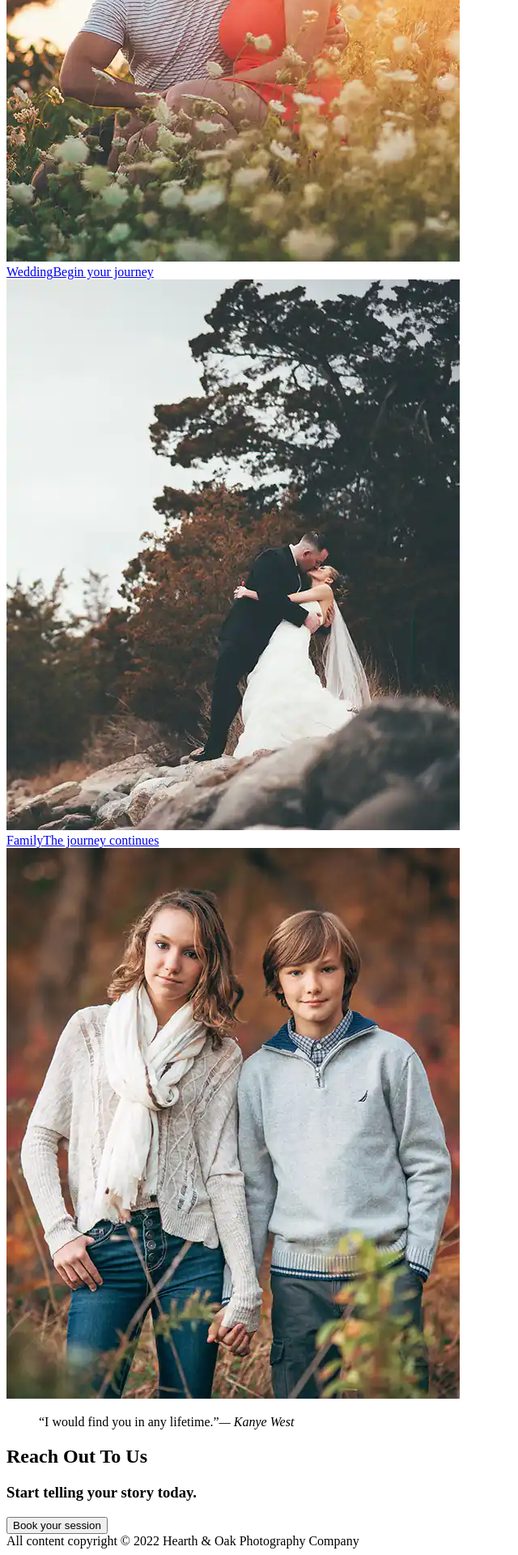
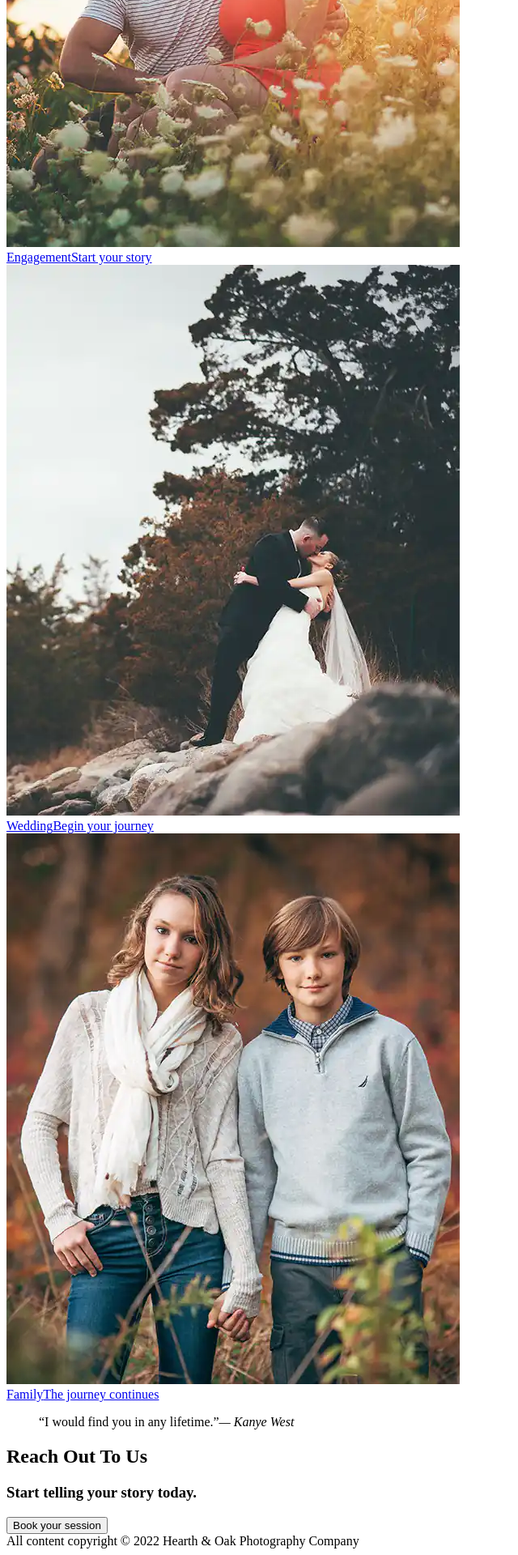
Before and after one commit to Ultharite/hearthandoak, a Next.js app: page / in a window 1280 px wide. Shown: the part 2901-4821 px from the top of the page at 81% size, without its empty margins (0-640 px from the left). Built offline with nearby package versions, Linux system fonts and the light colour scheme.

Commit message:
Different method for three box links

```diff
--- a/pages/index.js
+++ b/pages/index.js
@@ -129,10 +129,7 @@ export default function Home() {
                     </h3>
                     <div className="links">
                       <a className="links__action" href="#">
-                        <header>
-                          <span className="links__title">Engagement</span>
-                          <span className="links__cta">Start your story</span>
-                        </header>
+
                         <div className="links__imgwrap">
                           <Image
                             className="links__img"
@@ -142,12 +139,13 @@ export default function Home() {
                             height="680"
                           />
                         </div>
+                        <header className="links__header">
+                          <span className="links__title">Engagement</span>
+                          <span className="links__cta">Start your story</span>
+                        </header>
                       </a>
                       <a className="links__action" href="#">
-                        <header>
-                          <span className="links__title">Wedding</span>
-                          <span className="links__cta">Begin your journey</span>
-                        </header>
+
                         <div className="links__imgwrap">
                           <Image
                             className="links__img"
@@ -157,14 +155,13 @@ export default function Home() {
                             height="680"
                           />
                         </div>
+                        <header className="links__header">
+                          <span className="links__title">Wedding</span>
+                          <span className="links__cta">Begin your journey</span>
+                        </header>
                       </a>
                       <a className="links__action" href="#">
-                        <header>
-                          <span className="links__title">Family</span>
-                          <span className="links__cta">
-                            The journey continues
-                          </span>
-                        </header>
+
                         <div className="links__imgwrap">
                           <Image
                             className="links__img"
@@ -174,6 +171,12 @@ export default function Home() {
                             height="680"
                           />
                         </div>
+                        <header className="links__header">
+                          <span className="links__title">Family</span>
+                          <span className="links__cta">
+                            The journey continues
+                          </span>
+                        </header>
                       </a>
                     </div>
                   </div>
--- a/styles/styles.scss
+++ b/styles/styles.scss
@@ -4,7 +4,7 @@
   --display: 'Forum', serif;
   --basefont: 'Spectral', serif;
 
-  --light: #EDE9E6;
+  --light: #ede9e6;
   --dark: #0d0d0c;
   font-family: 'Spectral', serif;
   font-size: 16px;
@@ -34,7 +34,9 @@ img {
   max-height: 100%;
 }
 
-h1, h2, h3 {
+h1,
+h2,
+h3 {
   font-family: var(--display);
   font-weight: 400;
   margin-top: 0;
@@ -104,9 +106,9 @@ h3 {
 }
 
 button {
-  padding: .875em 1em;
+  padding: 0.875em 1em;
   border: 1px solid var(--dark);
-  background: #EDE9E6;
+  background: #ede9e6;
   align-self: center;
   border-radius: 2rem;
   font-weight: 400;
@@ -115,7 +117,7 @@ button {
   letter-spacing: 1px;
   position: relative;
   overflow: hidden;
-  transition: all .5s ease-in-out;
+  transition: all 0.5s ease-in-out;
   background-image: linear-gradient(transparent 50%, var(--dark) 50%);
   background-size: 100% 400%;
   background-position: 100% 0%;
@@ -133,7 +135,7 @@ button {
   }
 
   &.invert:hover {
-    color: var(--dark)
+    color: var(--dark);
   }
 }
 
@@ -214,7 +216,7 @@ button {
 
   span {
     opacity: 0;
-    transform: translate3d(0,1rem,0);
+    transform: translate3d(0, 1rem, 0);
     display: inline-block;
     will-change: transform, opacity;
   }
@@ -222,14 +224,24 @@ button {
   &.true {
     span {
       opacity: 1;
-      transform: translate3d(0,0rem,0);
+      transform: translate3d(0, 0rem, 0);
       transition: transform 0.6s ease-in-out, opacity 0.6s ease-in-out;
 
-      &:nth-of-type(2) { transition-delay: 0.2s; }
-      &:nth-of-type(3) { transition-delay: 0.4s; }
-      &:nth-of-type(4) { transition-delay: 0.6s; }
-      &:nth-of-type(5) { transition-delay: 0.8s; }
-      &:nth-of-type(6) { transition-delay: 1s; }
+      &:nth-of-type(2) {
+        transition-delay: 0.2s;
+      }
+      &:nth-of-type(3) {
+        transition-delay: 0.4s;
+      }
+      &:nth-of-type(4) {
+        transition-delay: 0.6s;
+      }
+      &:nth-of-type(5) {
+        transition-delay: 0.8s;
+      }
+      &:nth-of-type(6) {
+        transition-delay: 1s;
+      }
     }
   }
 }
@@ -247,8 +259,6 @@ button {
   flex-direction: column-reverse;
 
   //desktop
-
-
 }
 
 .hero__imagewrap {
@@ -262,8 +272,6 @@ button {
     display: none;
   }
 }
-
-
 
 .flourish {
   position: absolute;
@@ -284,7 +292,7 @@ button {
   position: relative;
 
   &::before {
-    content: "Who We Are";
+    content: 'Who We Are';
     position: absolute;
     top: 2.75em;
     left: -2em;
@@ -315,7 +323,7 @@ button {
   .fade-in.true {
     opacity: 1;
     padding-top: 0;
-    transition: all 0.6s cubic-bezier(0.23, 1, 0.320, 1);
+    transition: all 0.6s cubic-bezier(0.23, 1, 0.32, 1);
   }
 }
 
@@ -331,51 +339,25 @@ h2 {
   display: grid;
   gap: 2rem;
   grid-template-columns: 1fr;
-
-  //desktop
 }
 
 .links__action {
-  padding: 1rem;
-  background: #333;
-  color: #fff;
+  color: var(--light);
   position: relative;
-  aspect-ratio: 3 / 4;
+  display: grid;
+}
 
+.links__header,
+.links__imgwrap {
+  grid-area: 1 / -1;
+}
+
+.links__header {
   display: flex;
   flex-direction: column;
   justify-content: flex-end;
-
-  &::before {
-    content: '';
-    position: absolute;
-    inset: 0;
-    background: linear-gradient(transparent 50%, #000);
-    z-index: 2;
-    will-change: transform;
-    //box-shadow: inset 0 0 2rem #000, inset 0 0 4px #000;
-  }
-
-  img {
-    transition: all 0.6s ease-in-out;
-  }
-
-  &:hover img {
-    transform: scale3d(1.05,1.05,1.05);
-  }
-}
-
-.links__action span {
-  position: relative;
-  z-index: 2;
-}
-
-.links__action:hover {
-
-  .links__imgwrap {
-    filter: grayscale(0);
-    opacity: 0.9;
-  }
+  padding: 1rem;
+  background: linear-gradient(transparent 50%, var(--dark));
 }
 
 .links__title {
@@ -390,7 +372,7 @@ h2 {
 .links__cta {
   text-transform: uppercase;
   display: flex;
-  font-size: clamp(.875em, 1vw, 1em);
+  font-size: clamp(0.875em, 1vw, 1em);
 
   &::before {
     content: '\2022';
@@ -399,22 +381,12 @@ h2 {
   }
 }
 
-.links__imgwrap {
-  position: absolute;
-  inset: 0;
-  z-index: 1;
-  height: 100%;
-  filter: grayscale(0.75);
-  opacity: 0.9;
-  transition: all 0.3s;
-  will-change: transform, filter;
-}
-
 .text-align-right {
   text-align: right;
 }
 
-blockquote, blockquote.container {
+blockquote,
+blockquote.container {
   padding-top: 4rem;
   padding-bottom: 4rem;
   margin: 0;
@@ -429,7 +401,8 @@ cite {
   font-family: var(--basefont);
 }
 
-.motion, img {
+.motion,
+img {
   will-change: transform;
 }
 
@@ -481,7 +454,6 @@ cite {
 }
 
 @media screen and (min-width: 1200px) {
-
   .hero {
     display: grid;
     max-height: calc(100vh - 10rem);
@@ -498,7 +470,7 @@ cite {
   }
 
   .links {
-    grid-template-columns: repeat(3,1fr);
+    grid-template-columns: repeat(3, 1fr);
   }
 
   .navlist {
@@ -512,7 +484,7 @@ cite {
   .siteheader {
     flex-direction: row;
     gap: 2rem;
-    padding-bottom: .25rem;
+    padding-bottom: 0.25rem;
 
     &::after {
       opacity: 1;
@@ -527,4 +499,13 @@ cite {
     padding: 2rem 20vw;
   }
 
+  .links__action {
+    img {
+      transition: all 0.6s ease-in-out;
+    }
+
+    &:hover img {
+      transform: scale3d(1.05, 1.05, 1.05);
+    }
+  }
 }
```
